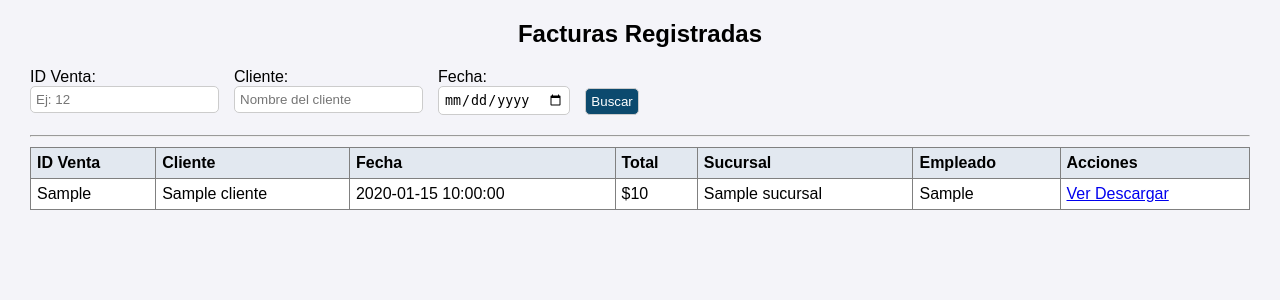
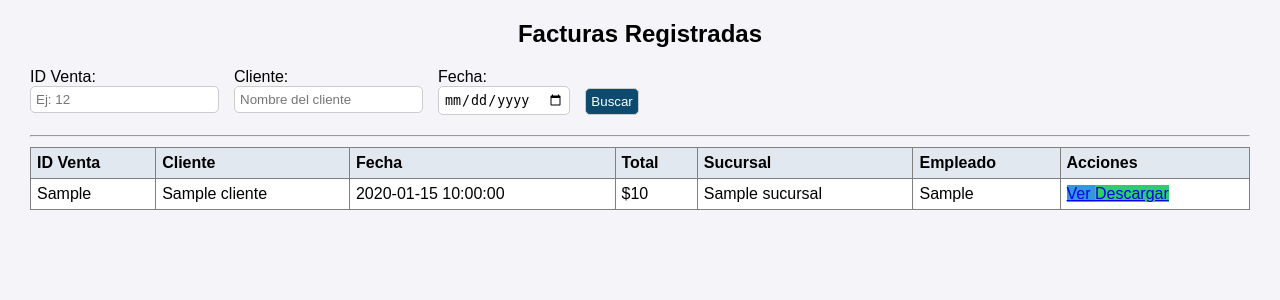
Before and after one commit to JuanSebastianTorres/SupermercadosApp, a Flask app: template templates/facturas.html in a window 1280 px wide. Shown: the part 130-430 px from the top of the page. Run offline with Flask 3, Linux system fonts and the light colour scheme; the template is opened without the code that fills it: most values are stand-ins (such as "Sample title", 1, 10 or a date in 2020); some libraries are stand-ins or nearby versions.

Commit message:
cambios facturas 5

```diff
--- a/static/styles.css
+++ b/static/styles.css
@@ -153,3 +153,11 @@ canvas {
 h2, h3 {
   text-align: center;
 }
+
+.btn-ver {
+    background-color: #3498db;
+}
+
+.btn-descargar {
+    background-color: #2ecc71;
+}
--- a/templates/factura_detalle.html
+++ b/templates/factura_detalle.html
@@ -1,7 +1,7 @@
 {% extends "layout.html" %}
 {% block content %}
 
-<h2>🧾 Detalle de Factura</h2>
+<h2> Detalle de Factura</h2>
 
 <div style="background:white; padding:20px; border-radius:8px; width:70%; margin:auto;">
 
@@ -43,7 +43,7 @@
 
 <div style="text-align:center; margin-top:20px;">
   <a href="{{ url_for('facturas.descargar_factura', idVenta=factura.idVenta) }}"
-     class="btn btn-primary">
+     class="btn btn-descargar">
      Descargar PDF
   </a>
 </div>
--- a/templates/facturas.html
+++ b/templates/facturas.html
@@ -67,11 +67,11 @@
       <td>{{ f.sucursal }}</td>
       <td>{{ f.creado_por }}</td>
       <td>
-        <a href="{{ url_for('facturas.ver_factura', idFactura=f._id) }}" class="btn btn-secondary">
+        <a href="{{ url_for('facturas.ver_factura', idFactura=f._id) }}" class="btn btn-ver">
           Ver
         </a>
         <a href="{{ url_for('facturas.descargar_factura', idVenta=f.idVenta) }}"
-           class="btn btn-primary">
+           class="btn btn-descargar">
           Descargar
         </a>
       </td>
```
